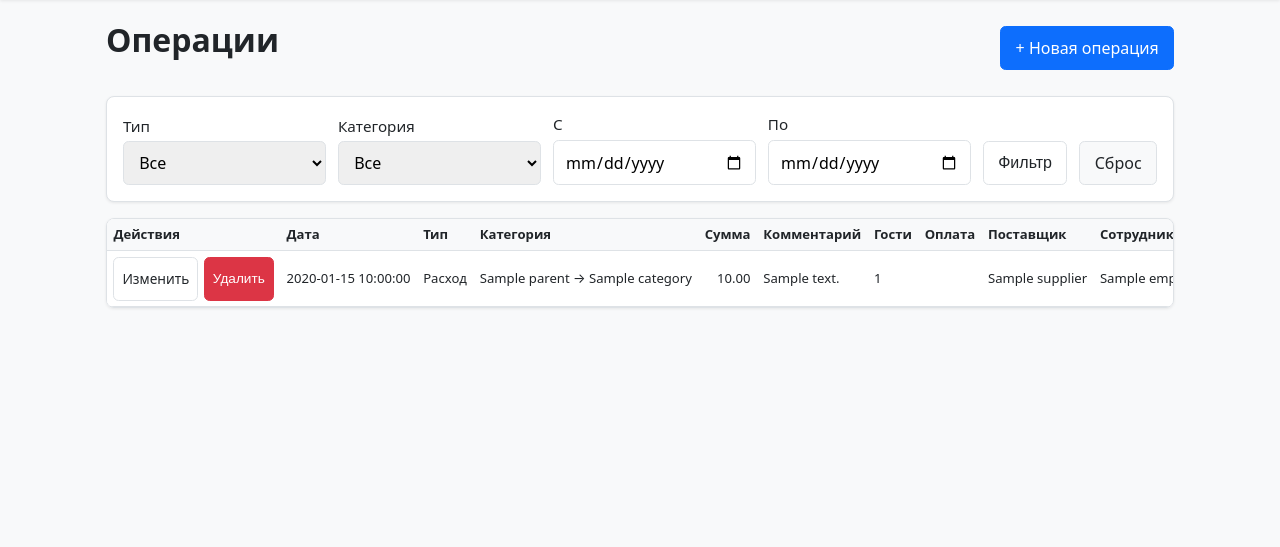
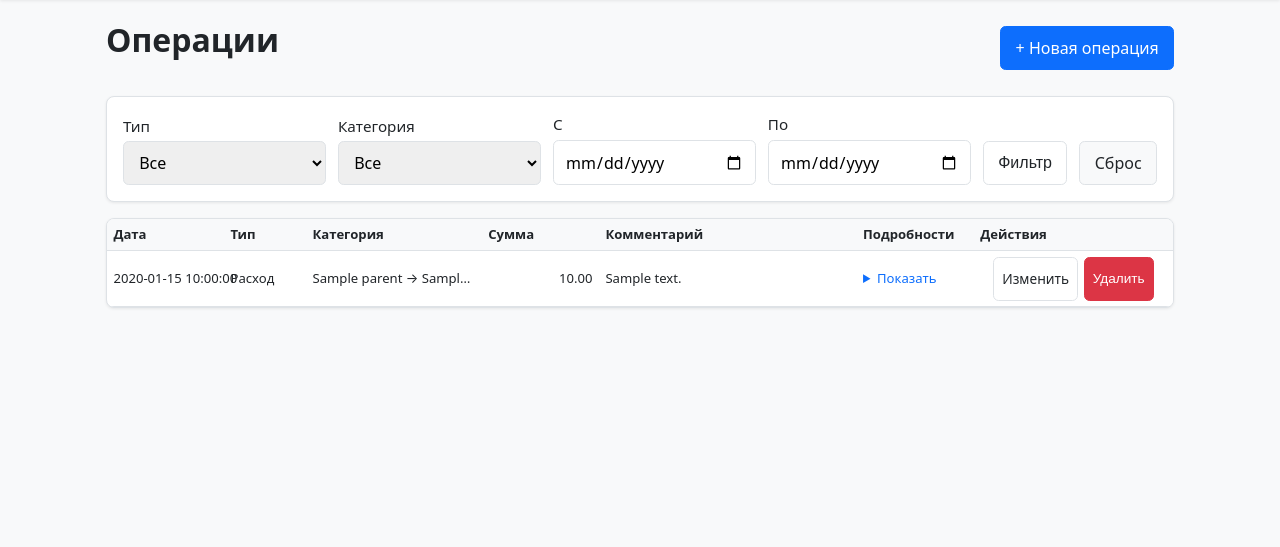
Before and after one commit to Braunder/ERP, a FastAPI app: template app/templates/operations/list.html in a window 1280 px wide. Shown: the part 55-602 px from the top of the page. Run offline with FastAPI, Linux system fonts and the light colour scheme; the template is opened without the code that fills it: most values are stand-ins (such as "Sample title", 1, 10 or a date in 2020).

Commit message:
modified:   app/static/css/style.css 	modified:   app/templates/operations/list.html 	modified:   tests/test_e2e.py

```diff
--- a/app/static/css/style.css
+++ b/app/static/css/style.css
@@ -232,22 +232,60 @@ h1, h2 {
     background: var(--bg);
     font-weight: 600;
 }
-.operations-table th.operation-actions-header,
-.operations-table td.operation-actions-cell {
-    position: sticky;
-    left: 0;
-    min-width: 150px;
-}
-.operations-table th.operation-actions-header {
-    z-index: 2;
-    background: var(--bg);
-}
 .operations-table td.operation-actions-cell {
     display: table-cell;
+    position: sticky;
+    right: 0;
     z-index: 1;
     background: var(--surface);
     white-space: nowrap;
     text-align: center;
+}
+.operations-table table {
+    table-layout: fixed;
+    min-width: 860px;
+}
+.operations-table .operation-date-column { width: 100px; }
+.operations-table .operation-kind-column { width: 70px; }
+.operations-table .operation-category-column { width: 150px; }
+.operations-table .operation-amount-column { width: 100px; }
+.operations-table .operation-comment-column { width: 220px; }
+.operations-table .operation-details-column { width: 100px; }
+.operations-table .operation-actions-column { width: 170px; }
+.operations-table td.operation-category,
+.operations-table td.operation-comment {
+    overflow: hidden;
+    text-overflow: ellipsis;
+}
+.operations-table .operation-details {
+    position: relative;
+    white-space: normal;
+}
+.operations-table .operation-details summary {
+    color: var(--primary);
+    cursor: pointer;
+    white-space: nowrap;
+}
+.operations-table .operation-details dl {
+    position: static;
+    display: grid;
+    grid-template-columns: minmax(0, 1fr);
+    gap: 0.1rem;
+    width: auto;
+    margin: 0.35rem 0 0;
+    padding: 0;
+}
+.operations-table .operation-details dt {
+    color: var(--muted);
+    font-weight: 600;
+}
+.operations-table .operation-details dt:not(:first-child) {
+    margin-top: 0.25rem;
+}
+.operations-table .operation-details dd {
+    min-width: 0;
+    margin: 0;
+    overflow-wrap: anywhere;
 }
 .operation-actions {
     display: flex;
--- a/app/templates/operations/list.html
+++ b/app/templates/operations/list.html
@@ -40,25 +40,67 @@
 
 <div class="table-wrapper operations-table">
     <table>
+        <colgroup>
+            <col class="operation-date-column">
+            <col class="operation-kind-column">
+            <col class="operation-category-column">
+            <col class="operation-amount-column">
+            <col class="operation-comment-column">
+            <col class="operation-details-column">
+            <col class="operation-actions-column">
+        </colgroup>
         <thead>
             <tr>
-                <th class="operation-actions-header">Действия</th>
                 <th>Дата</th>
                 <th>Тип</th>
                 <th>Категория</th>
                 <th>Сумма</th>
                 <th>Комментарий</th>
-                <th>Гости</th>
-                <th>Оплата</th>
-                <th>Поставщик</th>
-                <th>Сотрудник</th>
-                <th>Ответственный</th>
-                <th>Продукты</th>
+                <th>Подробности</th>
+                <th>Действия</th>
             </tr>
         </thead>
         <tbody>
             {% for operation in operations %}
             <tr>
+                <td>{{ operation.date }}</td>
+                <td>{% if operation.kind == 'income' %}Доход{% else %}Расход{% endif %}</td>
+                <td class="operation-category" title="{{ operation.category.parent.name ~ ' → ' if operation.category.parent else '' }}{{ operation.category.name }}">
+                    {% if operation.category.parent %}
+                        {{ operation.category.parent.name }} → {{ operation.category.name }}
+                    {% else %}
+                        {{ operation.category.name }}
+                    {% endif %}
+                </td>
+                <td class="numeric">{{ "%.2f"|format(operation.amount) }}</td>
+                <td class="operation-comment" title="{{ operation.comment or '' }}">{{ operation.comment or '' }}</td>
+                <td>
+                    <details class="operation-details">
+                        <summary>Показать</summary>
+                        <dl>
+                            <dt>Гости</dt>
+                            <dd>{{ operation.guests_count or '—' }}</dd>
+                            <dt>Оплата</dt>
+                            <dd>{{ payment_labels.get(operation.payment_method, operation.payment_method or '—') }}</dd>
+                            <dt>Поставщик</dt>
+                            <dd>{{ operation.supplier.name if operation.supplier else '—' }}</dd>
+                            <dt>Сотрудник</dt>
+                            <dd>{{ operation.employee.name if operation.employee else '—' }}</dd>
+                            <dt>Ответственный</dt>
+                            <dd>{{ operation.responsible or '—' }}</dd>
+                            <dt>Продукты</dt>
+                            <dd>
+                                {% if operation.items %}
+                                    {% for item in operation.items %}
+                                        {{ item.name }}{% if not loop.last %}, {% endif %}
+                                    {% endfor %}
+                                {% else %}
+                                    —
+                                {% endif %}
+                            </dd>
+                        </dl>
+                    </details>
+                </td>
                 <td class="operation-actions-cell">
                     <div class="operation-actions">
                         <a class="btn btn-small" href="/operations/{{ operation.id }}/edit">Изменить</a>
@@ -67,35 +109,10 @@
                         </form>
                     </div>
                 </td>
-                <td>{{ operation.date }}</td>
-                <td>{% if operation.kind == 'income' %}Доход{% else %}Расход{% endif %}</td>
-                <td>
-                    {% if operation.category.parent %}
-                        {{ operation.category.parent.name }} → {{ operation.category.name }}
-                    {% else %}
-                        {{ operation.category.name }}
-                    {% endif %}
-                </td>
-                <td class="numeric">{{ "%.2f"|format(operation.amount) }}</td>
-                <td>{{ operation.comment or '' }}</td>
-                <td>{{ operation.guests_count or '' }}</td>
-                <td>{{ payment_labels.get(operation.payment_method, operation.payment_method or '') }}</td>
-                <td>{{ operation.supplier.name if operation.supplier else '—' }}</td>
-                <td>{{ operation.employee.name if operation.employee else '—' }}</td>
-                <td>{{ operation.responsible or '—' }}</td>
-                <td>
-                    {% if operation.items %}
-                        {% for item in operation.items %}
-                            {{ item.name }}{% if not loop.last %}, {% endif %}
-                        {% endfor %}
-                    {% else %}
-                        —
-                    {% endif %}
-                </td>
             </tr>
             {% else %}
             <tr>
-                <td colspan="12" class="empty">Операций пока нет</td>
+                <td colspan="7" class="empty">Операций пока нет</td>
             </tr>
             {% endfor %}
         </tbody>
```
Also changed, not shown: tests/test_e2e.py (+7 -2 lines).
